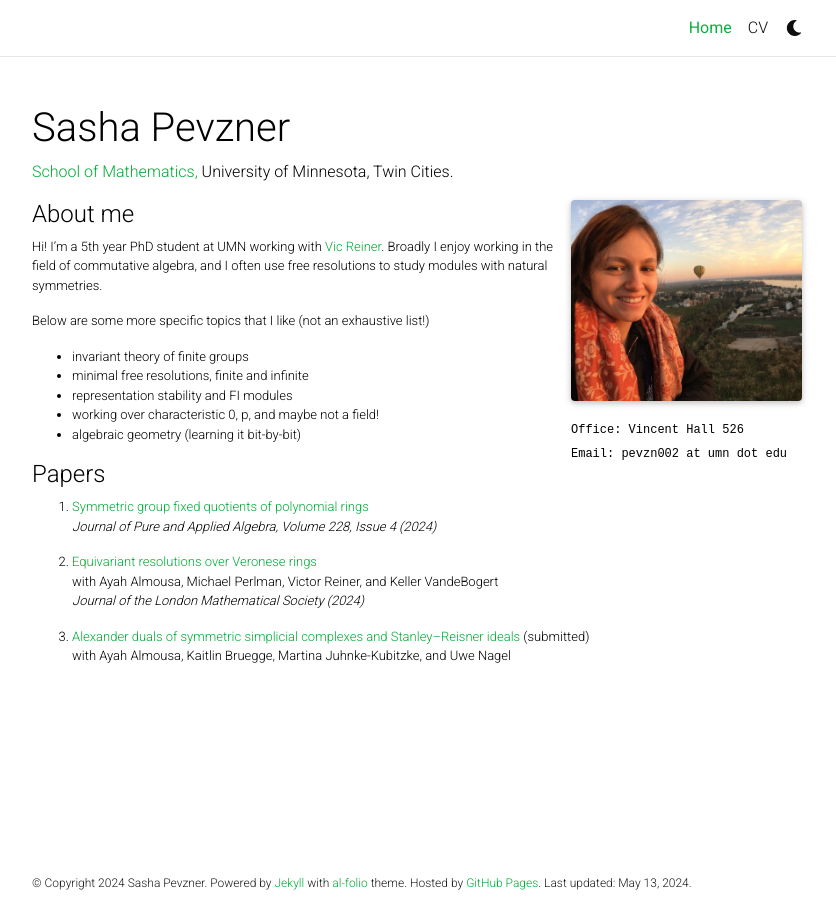
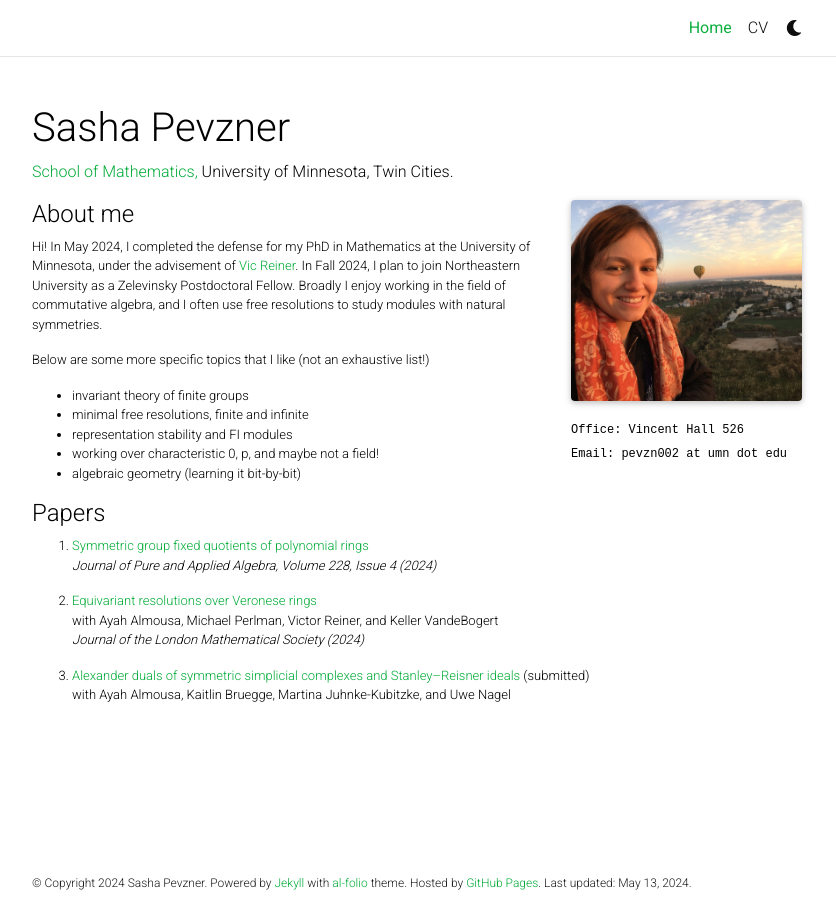
Before and after one commit to sashapevzner/sashapevzner.github.io, a Jekyll site: the page built from _pages/about.md, in a window 1280 px wide. Shown: the whole page, without its empty margins (223-1059 px from the left). Built offline with Jekyll 4.4.1, drawn with Linux system fonts in a browser that asks for light colours; full-size pictures stand in for the smaller copies a plugin makes; comment, search, counter and statistics services are not loaded; a style sheet for code colours, icons or effects is not loaded.

Commit message:
Update about.md

```diff
--- a/_pages/about.md
+++ b/_pages/about.md
@@ -19,7 +19,7 @@ social: false  # includes social icons at the bottom of the page
 
 #### About me
 
-Hi! I'm a 5th year PhD student at UMN working with [Vic Reiner](https://www-users.cse.umn.edu/~reiner/). Broadly I enjoy working in the field of commutative algebra, and I often use free resolutions to study modules with natural symmetries.
+Hi! In May 2024, I completed the defense for my PhD in Mathematics at the University of Minnesota, under the advisement of [Vic Reiner](https://www-users.cse.umn.edu/~reiner/). In Fall 2024, I plan to join Northeastern University as a Zelevinsky Postdoctoral Fellow. Broadly I enjoy working in the field of commutative algebra, and I often use free resolutions to study modules with natural symmetries.
 
 Below are some more specific topics that I like (not an exhaustive list!)
   * invariant theory of finite groups
```
